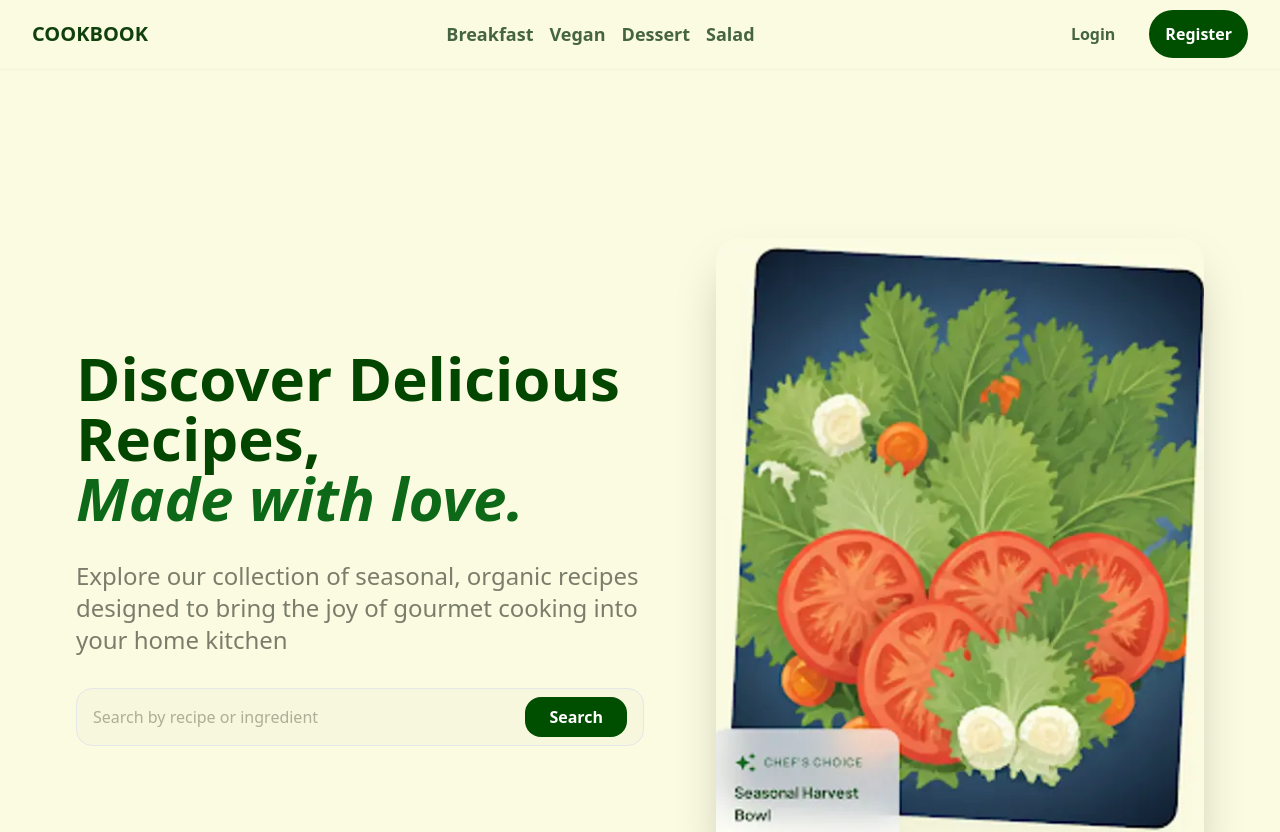
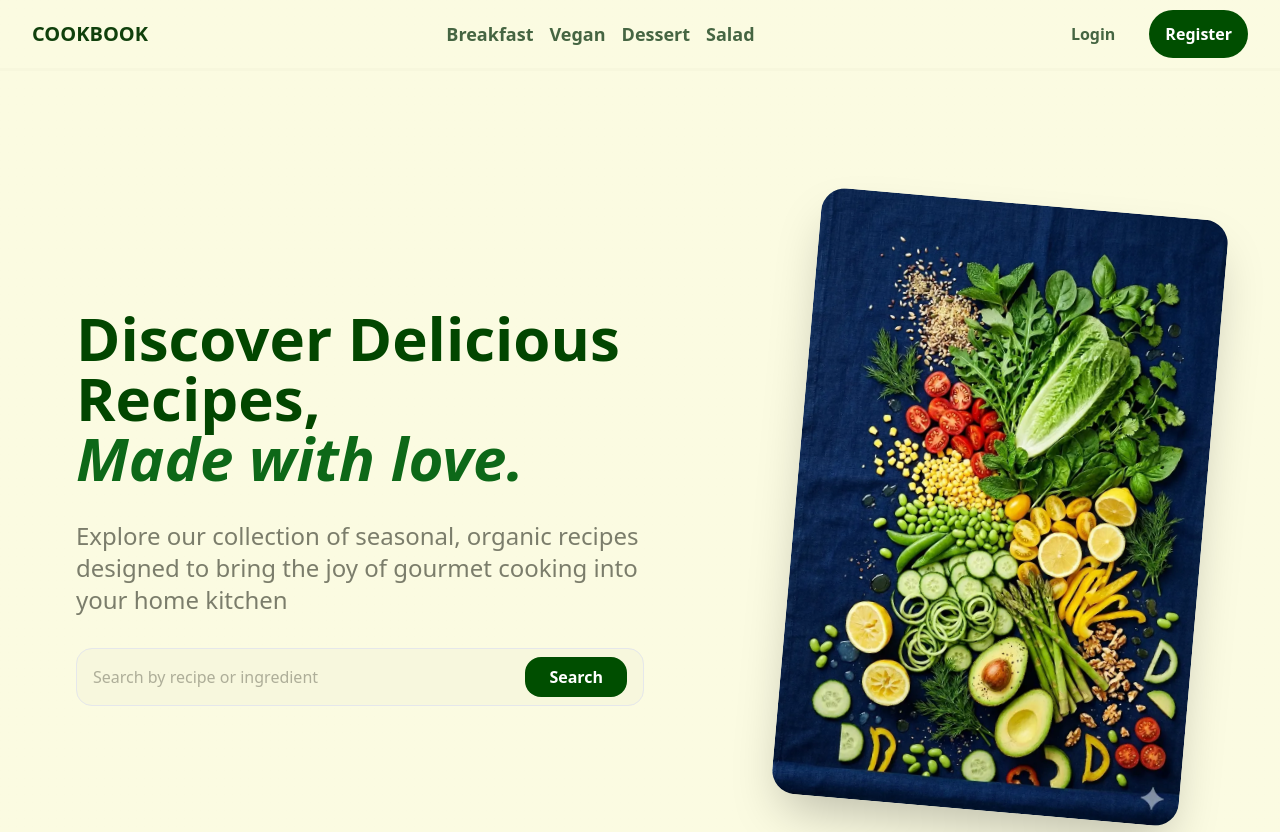
Before and after one commit to seveneleven337/CookBookApp, a Next.js app in the folder apps/web/: page /landing in a window 1280 px wide. Shown: the top 832 px of the page. Built offline with nearby package versions, Linux system fonts and the light colour scheme; no server answers.

Commit message:
web: Update image main frame

```diff
--- a/apps/web/src/components/CategoryCard.tsx
+++ b/apps/web/src/components/CategoryCard.tsx
@@ -9,7 +9,7 @@ type CategoryCardProps = {
 
 export default function CategoryCard({
   title = 'Breakfast',
-  img = '/landingpage1.png',
+  img = '/MainFrameImage.webp',
   height = 300,
   width = 200,
 }: CategoryCardProps) {
--- a/apps/web/src/components/MainFrame.tsx
+++ b/apps/web/src/components/MainFrame.tsx
@@ -14,7 +14,7 @@ export default function MainFrame() {
   };
 
   return (
-    <div className="w-full h-200 flex flex-row items-center justify-center pt-30 gap-10   bg-landing-bg bg-linear-to-tl from-landing-bg to-tertiary">
+    <div className="w-full h-200 flex flex-row items-center justify-center pt-10 gap-30 bg-landing-bg bg-linear-to-tl from-landing-bg to-tertiary">
       <div className="flex w-150 h-full items-center justify-center flex-col p-4">
         <h1 className="text-6xl w-full font-bold text-text-title">Discover Delicious Recipes,</h1>
         <h1 className="text-6xl w-full font-bold italic text-text-title-variant">
@@ -40,13 +40,13 @@ export default function MainFrame() {
         </fieldset>
       </div>
 
-      <div className="flex w-130 h-full items-center justify-center flex-col p-4">
+      <div className="flex w-110 h-full items-center justify-center flex-col p-4">
         <Image
-          src="/landingpage1.webp"
+          src="/mainFrameImage.webp"
           alt="Delicious food"
-          width={400}
-          height={400}
-          className="w-full h-auto object-cover rounded-3xl shadow-2xl"
+          width={300}
+          height={300}
+          className="w-full h-auto object-cover rounded-3xl shadow-2xl rotate-5 "
           loading="eager"
           priority
         />
```
Also changed, not shown: apps/web/public/mainFrameImage.webp (added).
